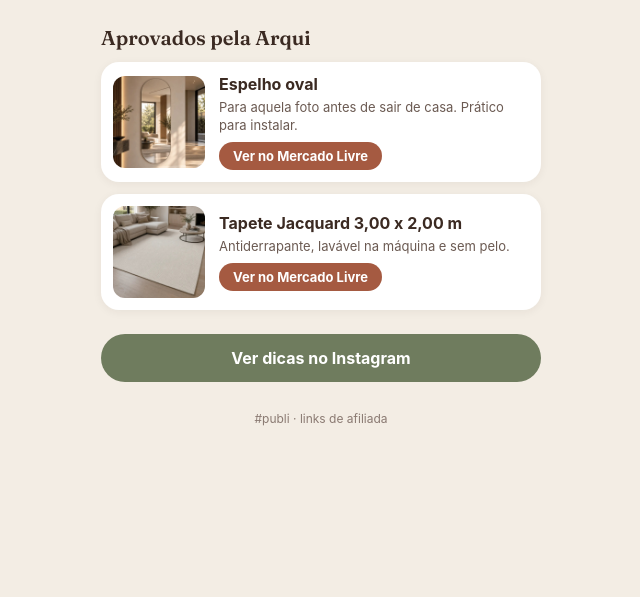
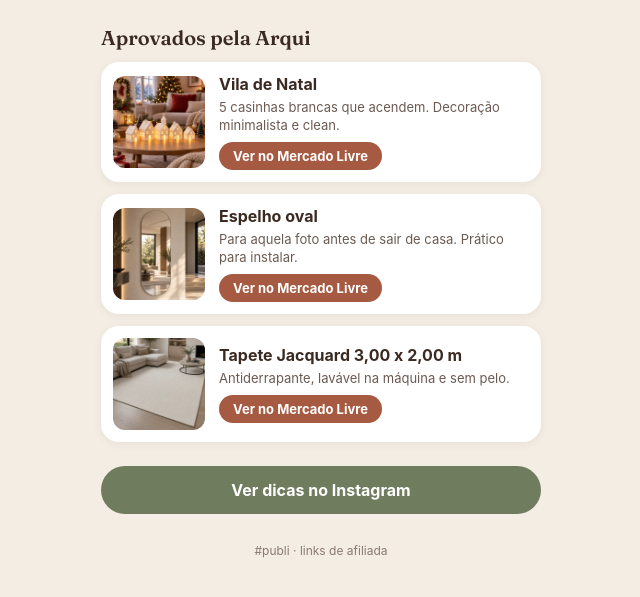
Before and after one commit to confianaarquiteta/midia, a plain HTML site: page links/index.html in a window 1280 px wide. Shown: the part 255-852 px from the top of the page, without its empty margins (319-959 px from the left). Before the commit the page ends 800 px from the top, so only its background shows below. Drawn offline with Linux system fonts and the light colour scheme.

Commit message:
links: adiciona vila de Natal
Co-Authored-By: Claude Opus 5.5 <noreply@anthropic.com>
Claude-Session: https://claude.ai/code/session_01CPcLpLt9Jw1aG3oJhjxNuR

```diff
--- a/links/index.html
+++ b/links/index.html
@@ -37,6 +37,11 @@ h2{font-family:Fraunces,Georgia,serif;font-weight:600;font-size:20px;margin:28px
 
   <h2>Aprovados pela Arqui</h2>
 
+  <a class="card" href="https://meli.la/1agBNwQ" target="_blank" rel="noopener sponsored">
+    <img src="img/vila.jpg" alt="Vila de Natal">
+    <div><b>Vila de Natal</b><span>5 casinhas brancas que acendem. Decoração minimalista e clean.</span><em>Ver no Mercado Livre</em></div>
+  </a>
+
   <a class="card" href="https://meli.la/15Lusbc" target="_blank" rel="noopener sponsored">
     <img src="img/espelho.jpg" alt="Espelho oval">
     <div><b>Espelho oval</b><span>Para aquela foto antes de sair de casa. Prático para instalar.</span><em>Ver no Mercado Livre</em></div>
```
Also changed, not shown: links/img/vila.jpg (added).
